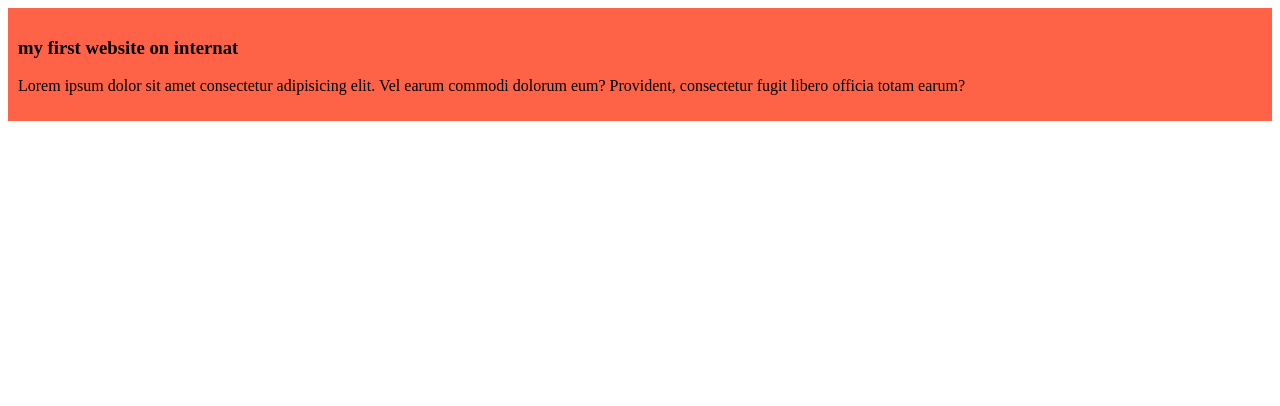
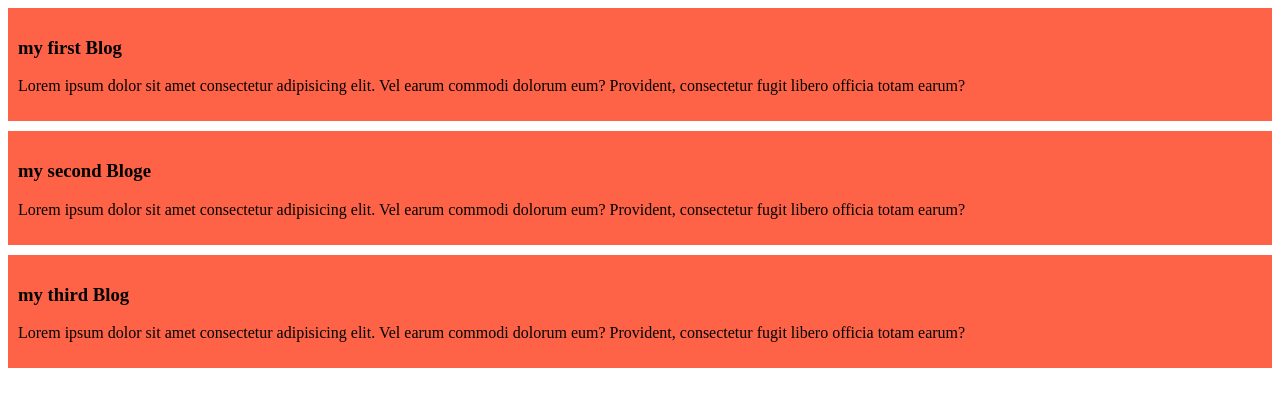
Before and after one commit to akjewel47/my-first-website, a plain HTML site: page index.html in a window 1280 px wide. Drawn offline with Linux system fonts and the light colour scheme.

Commit message:
my first websit

```diff
--- a/index.html
+++ b/index.html
@@ -8,9 +8,16 @@
 </head>
 <body>
    <div>
-    <h3>my first website on internat</h3>
+    <h3>my first Blog</h3>
     <p>Lorem ipsum dolor sit amet consectetur adipisicing elit. Vel earum commodi dolorum eum? Provident, consectetur fugit libero officia totam earum?</p>
  </div>
-
+   <div>
+    <h3>my second Bloge</h3>
+    <p>Lorem ipsum dolor sit amet consectetur adipisicing elit. Vel earum commodi dolorum eum? Provident, consectetur fugit libero officia totam earum?</p>
+ </div>
+   <div>
+    <h3>my third Blog</h3>
+    <p>Lorem ipsum dolor sit amet consectetur adipisicing elit. Vel earum commodi dolorum eum? Provident, consectetur fugit libero officia totam earum?</p>
+ </div>
 </body>
 </html>
--- a/style/blog.css
+++ b/style/blog.css
@@ -1,4 +1,5 @@
 div{
  background-color: tomato;
  padding: 10px;
+ margin-bottom: 10px;
 }
```
